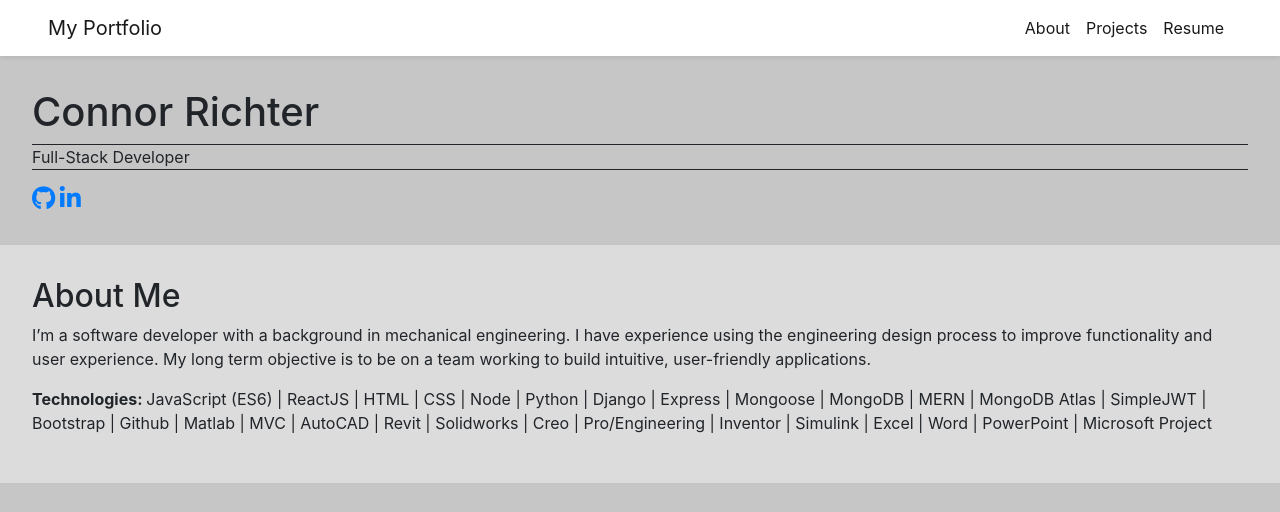
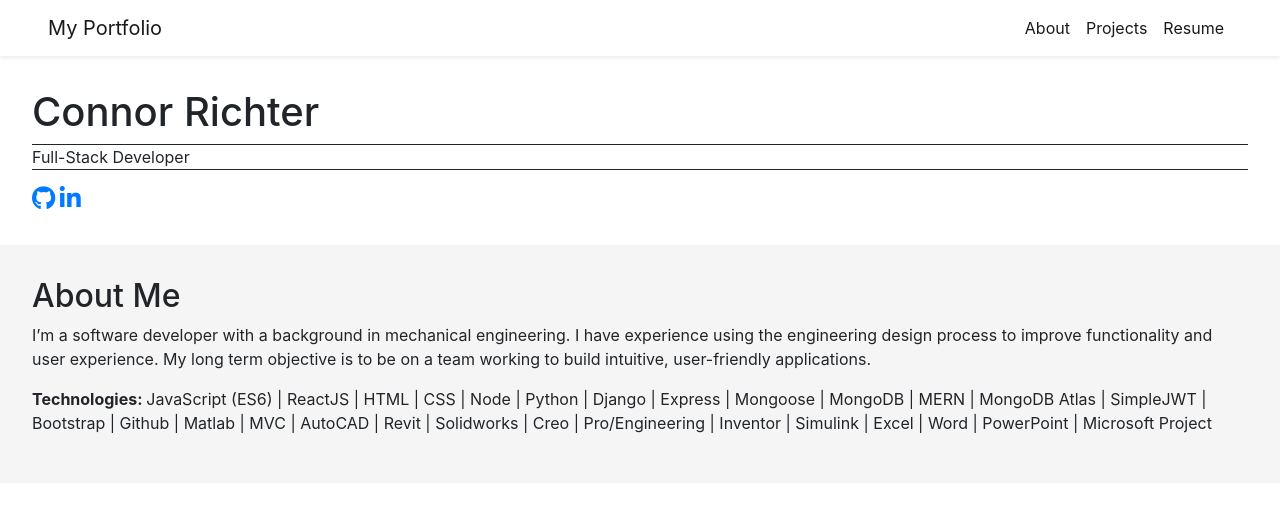
Before and after one commit to Connorrichter4/Connorrichter4.github.io, a plain HTML site: page index.html in a window 1280 px wide. Shown: the top 512 px of the page. Drawn offline with nearby package versions, Linux system fonts and the light colour scheme.

Commit message:
updated styling

```diff
--- a/style.css
+++ b/style.css
@@ -1,15 +1,8 @@
-/* main {
-    width: 80vw;
-    margin: 0 auto;
-} */
+
 .intro, #about, #projects {
     padding: 2rem;
 }
 
-.intro, #projects {
-    background-color: rgb(198, 198, 198);
+#about {
+    background-color: rgb(245, 245, 245);
 }
-
-#about {
-    background-color: rgb(220, 220, 220);
-}
```
